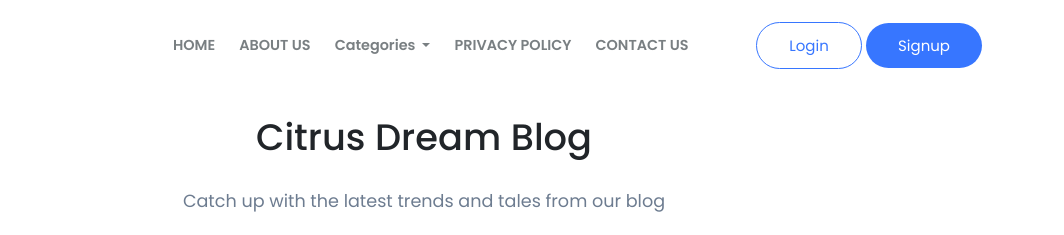
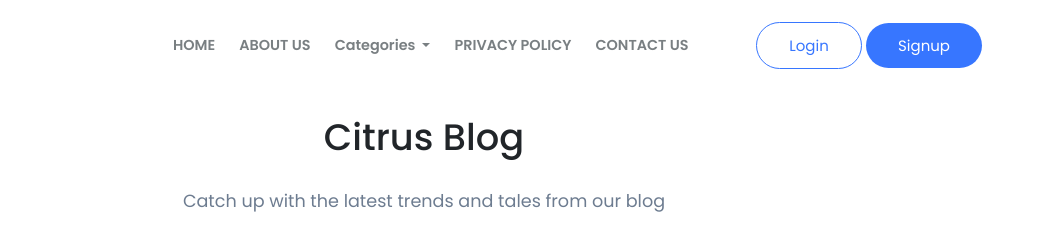
Before and after one commit to syedsalmanumer/AniciReal, a plain HTML site: page index.html in a window 1280 px wide. Shown: the top 235 px of the page, 216-1280 px from the left. Drawn offline with nearby package versions, Linux system fonts and the light colour scheme.

Commit message:
Name update

```diff
--- a/index.html
+++ b/index.html
@@ -97,7 +97,7 @@
         <div class="container header-con">
 
             <div class=" header-div">
-                <h1 class="header-h">Citrus Dream Blog</h1>
+                <h1 class="header-h">Citrus Blog</h1>
                 <p>Catch up with the latest trends and tales from our blog</p>
                 <!-- <input type="text" placeholder="Search Our Blog "> -->
                 <div class="search-container">
```
